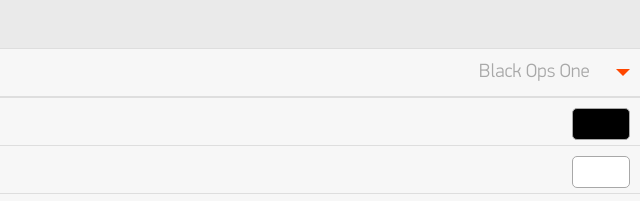
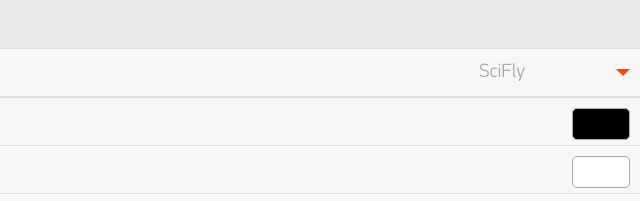
Before and after one commit to giatro/25OCLOCK, a plain HTML site: page conf/index.html in a window 1280 px wide. Shown: the top 201 px of the page, 640-1280 px from the left. Drawn offline with Linux system fonts and the light colour scheme.

Commit message:
font options

```diff
--- a/conf/index.html
+++ b/conf/index.html
@@ -14,15 +14,11 @@
             <label class="item">
                 Font
                 <select id="font_index" class="item-select">
-                    <option class="item-select-option" value="0" selected>Black Ops One</option>
-                    <option class="item-select-option" value="1">Simply Square</option>
-                    <option class="item-select-option" value="2">SciFly</option>
-                    <option class="item-select-option" value="3">Sinner</option>
-                    <option class="item-select-option" value="4">Square</option>
-                    <option class="item-select-option" value="5">Hyperspace</option>
-                    <option class="item-select-option" value="6">Flipbash</option>
-                    <option class="item-select-option" value="7">Twode.no Square</option>
-                    <option class="item-select-option" value="8">ORG 01</option>
+                    <option class="item-select-option" value="0" selected>SciFly</option>
+                    <option class="item-select-option" value="1">Black Ops One</option>
+                    <option class="item-select-option" value="2">Sinner</option>
+                    <option class="item-select-option" value="3">Hyperspace</option>
+                    <option class="item-select-option" value="4">Twode.no Square</option>
                 </select>
             </label>
         </div>
```
